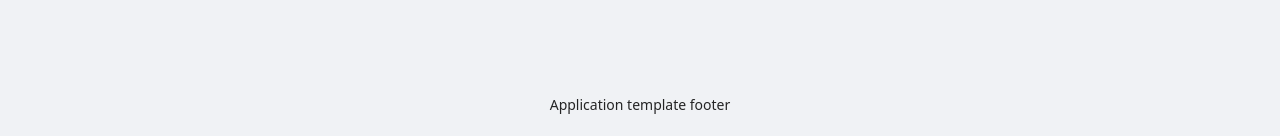
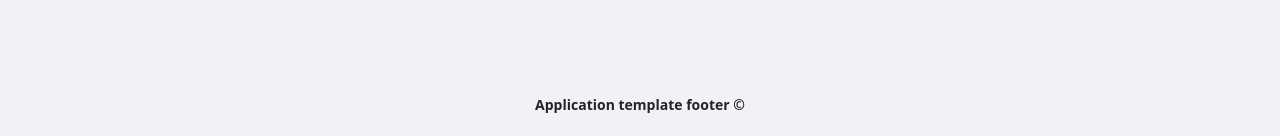
Before and after one commit to AndreyBaglai/template-react-ts, a React (Create React App) app: page / in a window 1280 px wide. Shown: the part 661-797 px from the top of the page. Built offline with nearby package versions, Linux system fonts and the light colour scheme; no server answers.

Commit message:
refactor: footer component

```diff
--- a/src/components/Footer/index.tsx
+++ b/src/components/Footer/index.tsx
@@ -1,8 +1,12 @@
 import React from 'react'
-import { Layout } from 'antd'
+import { Layout, Typography } from 'antd'
 
 import styles from './styles.module.scss'
 
-const Footer = () => <Layout.Footer className={styles.footer}>Application template footer</Layout.Footer>
+const Footer = () => (
+  <Layout.Footer className={styles.footer}>
+    <Typography.Text>Application template footer &copy;</Typography.Text>
+  </Layout.Footer>
+)
 
 export default Footer
--- a/src/components/Footer/styles.module.scss
+++ b/src/components/Footer/styles.module.scss
@@ -1,3 +1,4 @@
 .footer {
   text-align: center;
+  font-weight: 600;
 }
--- a/src/components/Header/styles.module.scss
+++ b/src/components/Header/styles.module.scss
@@ -27,6 +27,7 @@
 }
 
 .btn {
+  font-size: 14px;
 
   svg {
     margin-bottom: 6px;
```
